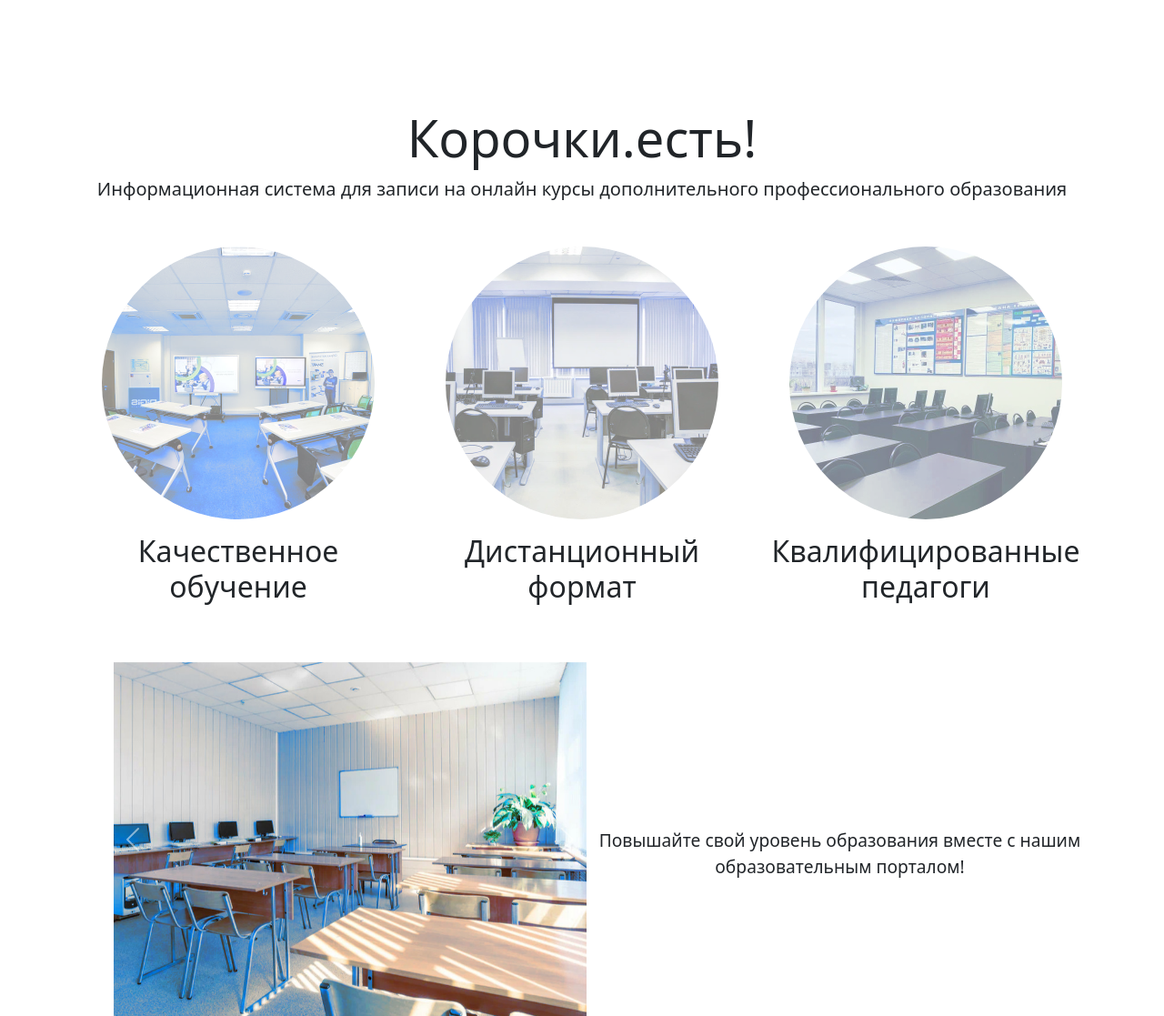
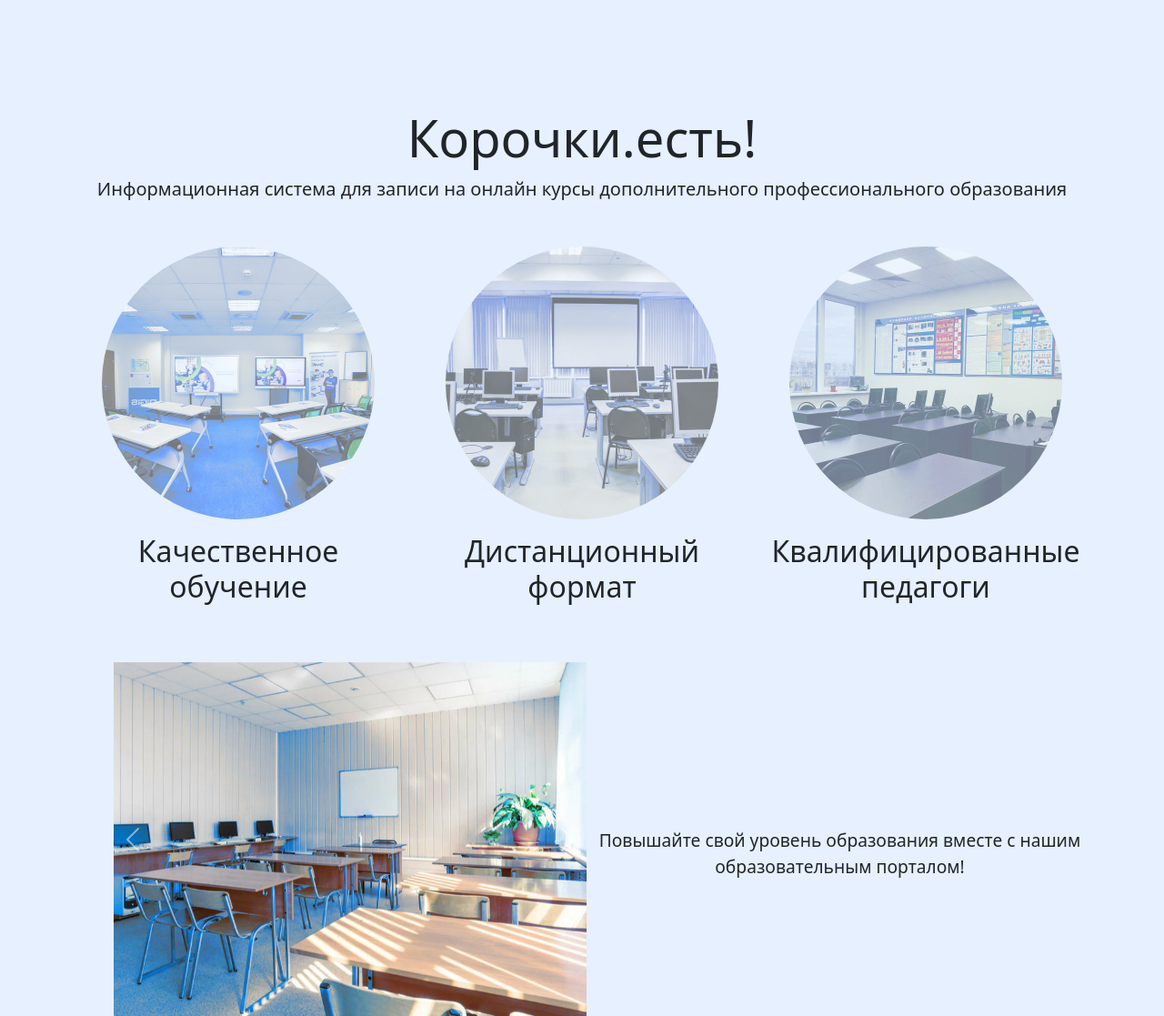
Before and after one commit to nastya0411/dxdccvn-m1, a Yii app: template views/site/index.php in a window 1280 px wide. Shown: the top 1117 px of the page at 91% size. Run offline with PHP 8.4 and a stand-in for Yii, Linux system fonts and the light colour scheme; the template is opened without the code that fills it, so the values that code supplies are empty; some libraries are stand-ins or nearby versions.

Commit message:
added background color

```diff
--- a/views/layouts/main.php
+++ b/views/layouts/main.php
@@ -29,7 +29,7 @@ $this->registerLinkTag(['rel' => 'icon', 'type' => 'image/x-icon', 'href' => Yii
     <?php $this->head() ?>
 </head>
 
-<body class="d-flex flex-column h-100">
+<body class="d-flex flex-column h-100 bg-primary bg-opacity-10">
     <?php $this->beginBody() ?>
 
     <header id="header">
```
